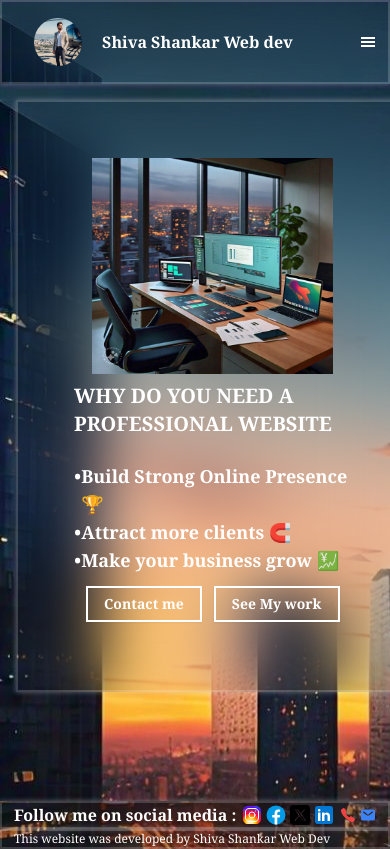
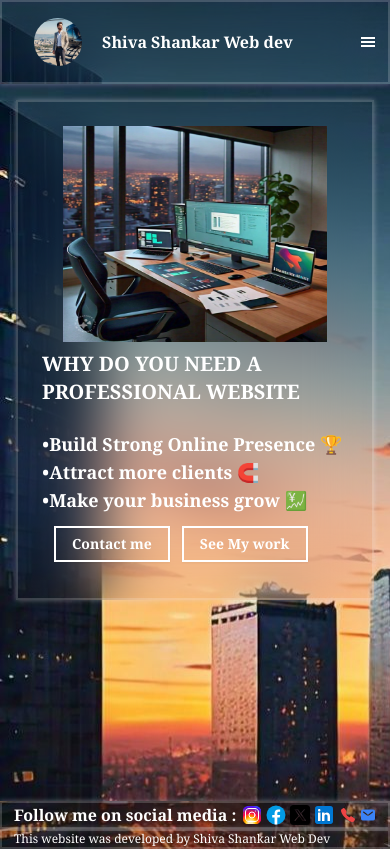
Before and after one commit to monster-1951/portfolio-website, a Next.js app: page / in a window 390 px wide. Built offline with nearby package versions, Linux system fonts and the light colour scheme.

Commit message:
Removed services section currrently it will be included in future updates

```diff
--- a/src/components/custom/HeroSection.tsx
+++ b/src/components/custom/HeroSection.tsx
@@ -7,7 +7,7 @@ import Link from "next/link";
 const HeroSection = () => {
   return (
     <div className=" flex flex-1 space-x-4  p-4 h-[85vh] sm:h-[90vh] ">
-      <div className="flex glass h-fit w-fit mx-auto p-8">
+      <div className="flex glass h-fit w-fit mx-auto md:p-8">
         <div className="h-fit w-full p-3 font-medium">
           <div className="w-full flex rounded-xl">
             <Image
```
